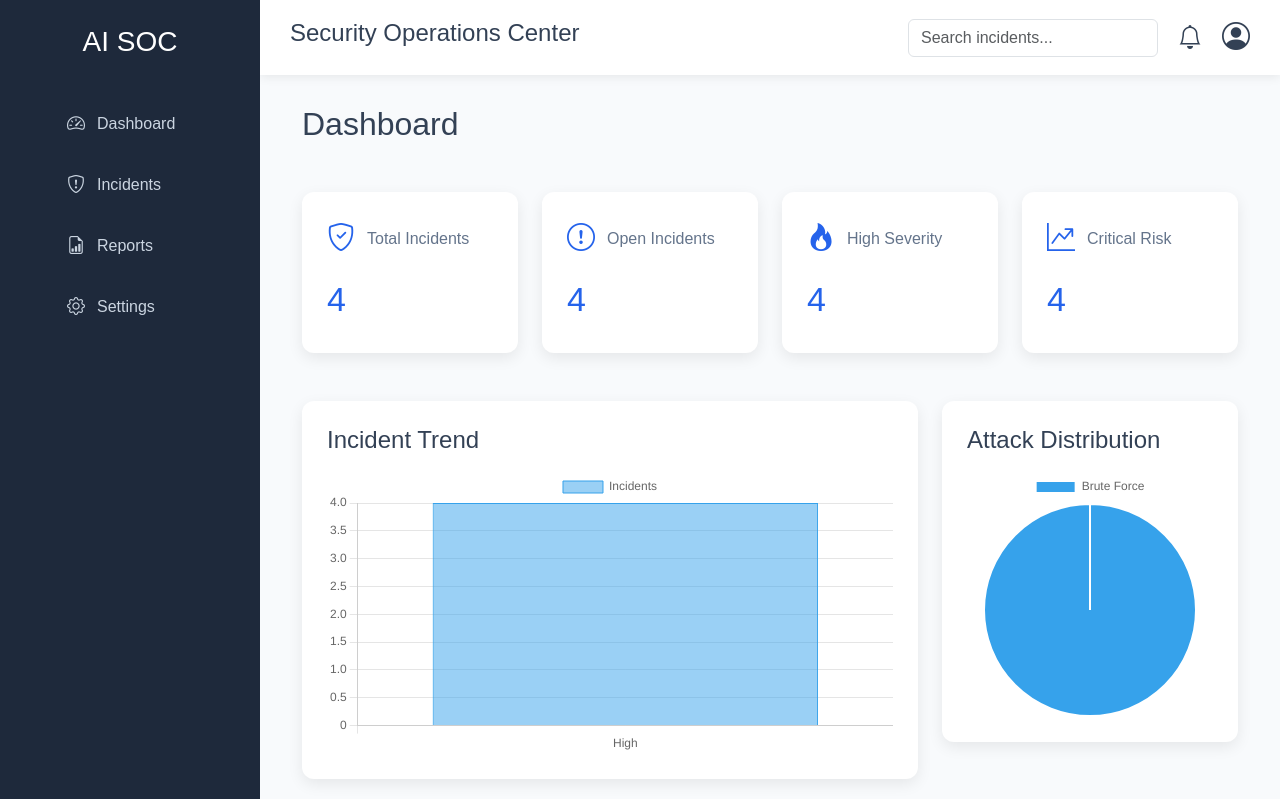
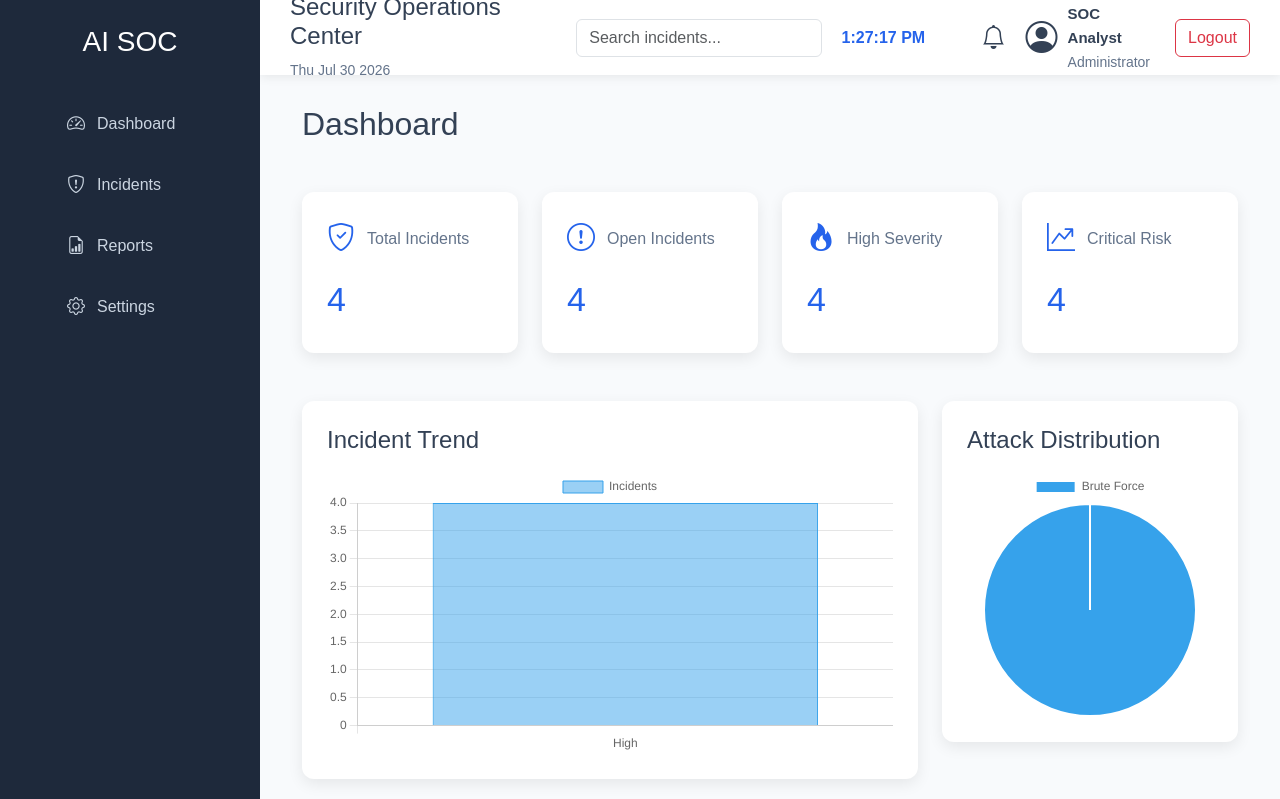
Before and after one commit to SakshiBurseHUB/AI-Agent-Cybersecurity-Incident-Response, a Flask app: page / in a window 1280 px wide. Shown: the top 799 px of the page. Run offline with Flask 3, Linux system fonts and the light colour scheme; data comes from the database, SQL or seed files in the repository.

Commit message:
Enhance dashboard top navigation with live clock and user profile

```diff
--- a/src/dashboard/static/css/style.css
+++ b/src/dashboard/static/css/style.css
@@ -264,3 +264,42 @@ main{
     padding:8px 14px;
     font-size:14px;
 }
+
+/* ===========================
+   User Profile
+=========================== */
+
+.user-profile{
+
+    display:flex;
+
+    align-items:center;
+
+    gap:10px;
+}
+
+.clock{
+
+    font-weight:bold;
+
+    color:#2563EB;
+
+    font-size:16px;
+
+    min-width:120px;
+}
+
+.topbar small{
+
+    color:#64748B;
+}
+
+.user-profile strong{
+
+    font-size:15px;
+}
+
+.user-profile small{
+
+    color:#64748B;
+}
--- a/src/dashboard/static/js/dashboard.js
+++ b/src/dashboard/static/js/dashboard.js
@@ -85,3 +85,23 @@ document.addEventListener("DOMContentLoaded", function () {
     }
 
 });
+
+// -----------------------------
+// Live Clock
+// -----------------------------
+
+function updateClock() {
+
+    const now = new Date();
+
+    document.getElementById("currentTime").innerHTML =
+        now.toLocaleTimeString();
+
+    document.getElementById("currentDate").innerHTML =
+        now.toDateString();
+
+}
+
+updateClock();
+
+setInterval(updateClock, 1000);
--- a/src/dashboard/templates/layout.html
+++ b/src/dashboard/templates/layout.html
@@ -99,7 +99,13 @@
 
         <nav class="topbar">
 
+    <div>
+
         <h4>Security Operations Center</h4>
+
+        <small id="currentDate"></small>
+
+    </div>
 
     <div class="topbar-right">
 
@@ -108,9 +114,33 @@
             class="form-control"
             placeholder="Search incidents...">
 
+        <div class="clock">
+
+            <span id="currentTime"></span>
+
+        </div>
+
         <i class="bi bi-bell fs-4"></i>
 
-                <i class="bi bi-person-circle fs-3"></i>
+        <div class="user-profile">
+
+            <i class="bi bi-person-circle fs-2"></i>
+
+            <div>
+
+                <strong>SOC Analyst</strong><br>
+
+                <small>Administrator</small>
+
+            </div>
+
+        </div>
+
+        <button class="btn btn-outline-danger">
+
+            Logout
+
+        </button>
 
     </div>
 
```
Lines whose indentation alone changed are shown as unchanged.
